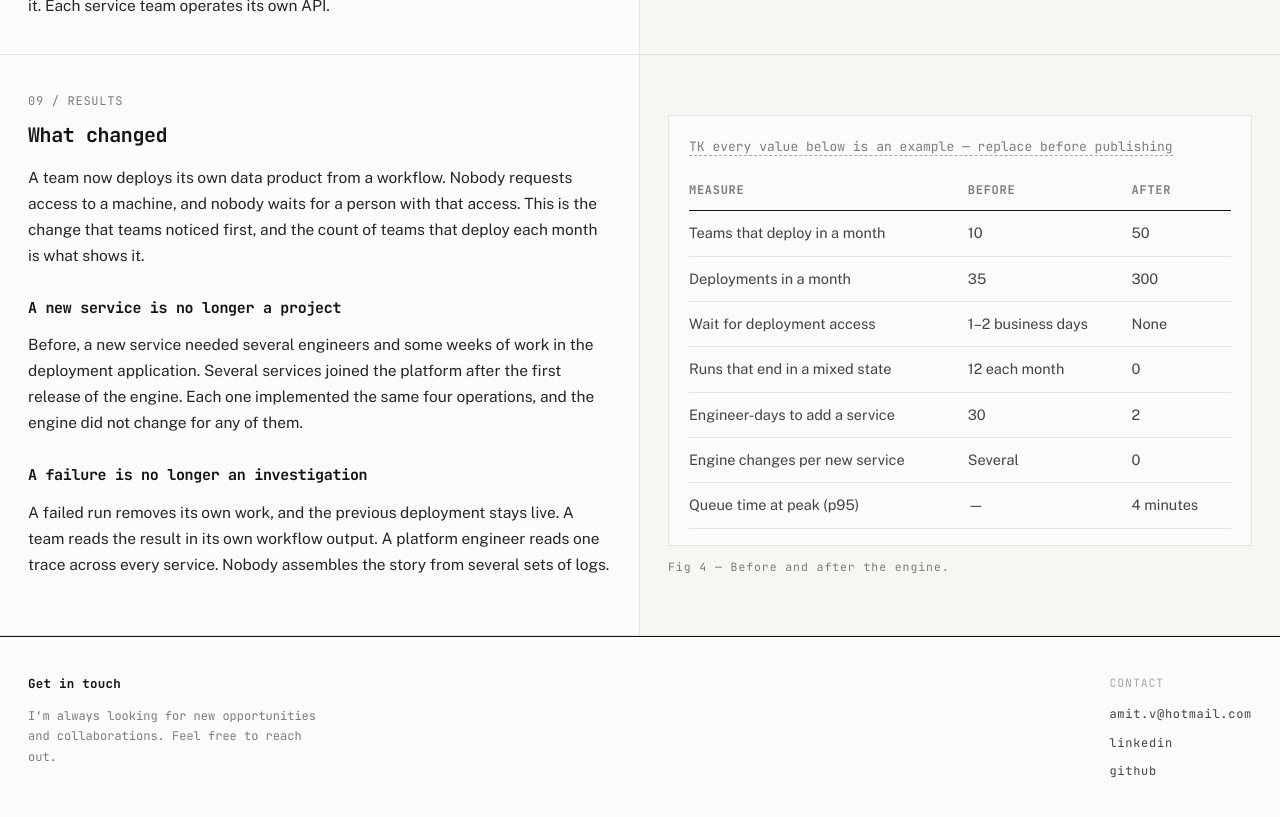
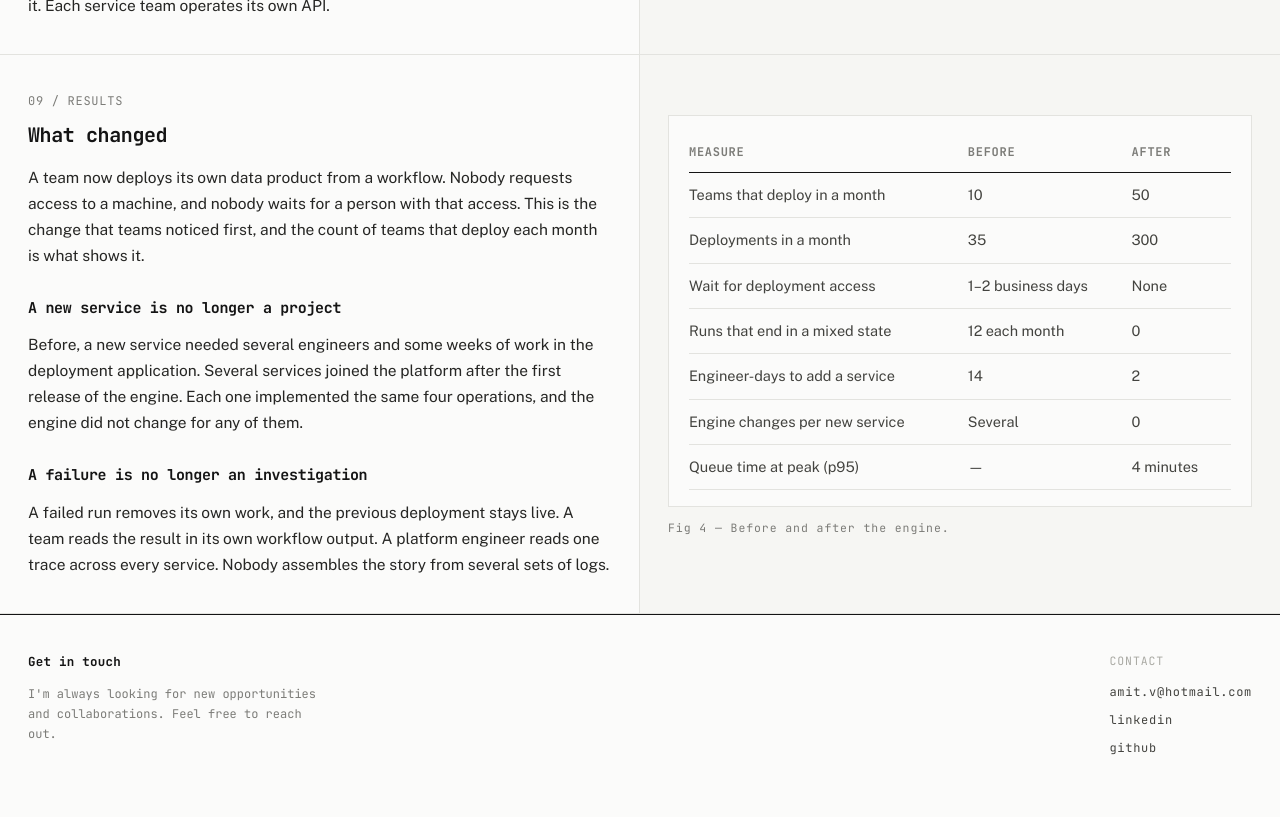
Before and after one commit to amit-00/portfolio, a Next.js app: page /deep-dives/provisioning in a window 1280 px wide. Shown: the part 7320-8137 px from the top of the page. Built offline with nearby package versions, Linux system fonts and the light colour scheme.

Commit message:
content: finalize the results metrics
Engineer-days to add a service 14 -> 2. Every value in the table is now
final, so the placeholder banner is gone.

```diff
--- a/app/deep-dives/provisioning/page.tsx
+++ b/app/deep-dives/provisioning/page.tsx
@@ -581,9 +581,6 @@ interface ServiceApi {
         aside={
           <Figure caption="Fig 4 — Before and after the engine.">
             <div className="prose max-w-none bg-page px-5 py-4">
-              <p className="!mb-3">
-                <TK>every value below is an example — replace before publishing</TK>
-              </p>
               <table>
                 <thead>
                   <tr>
@@ -615,7 +612,7 @@ interface ServiceApi {
                   </tr>
                   <tr>
                     <td>Engineer-days to add a service</td>
-                    <td>30</td>
+                    <td>14</td>
                     <td>2</td>
                   </tr>
                   <tr>
```
